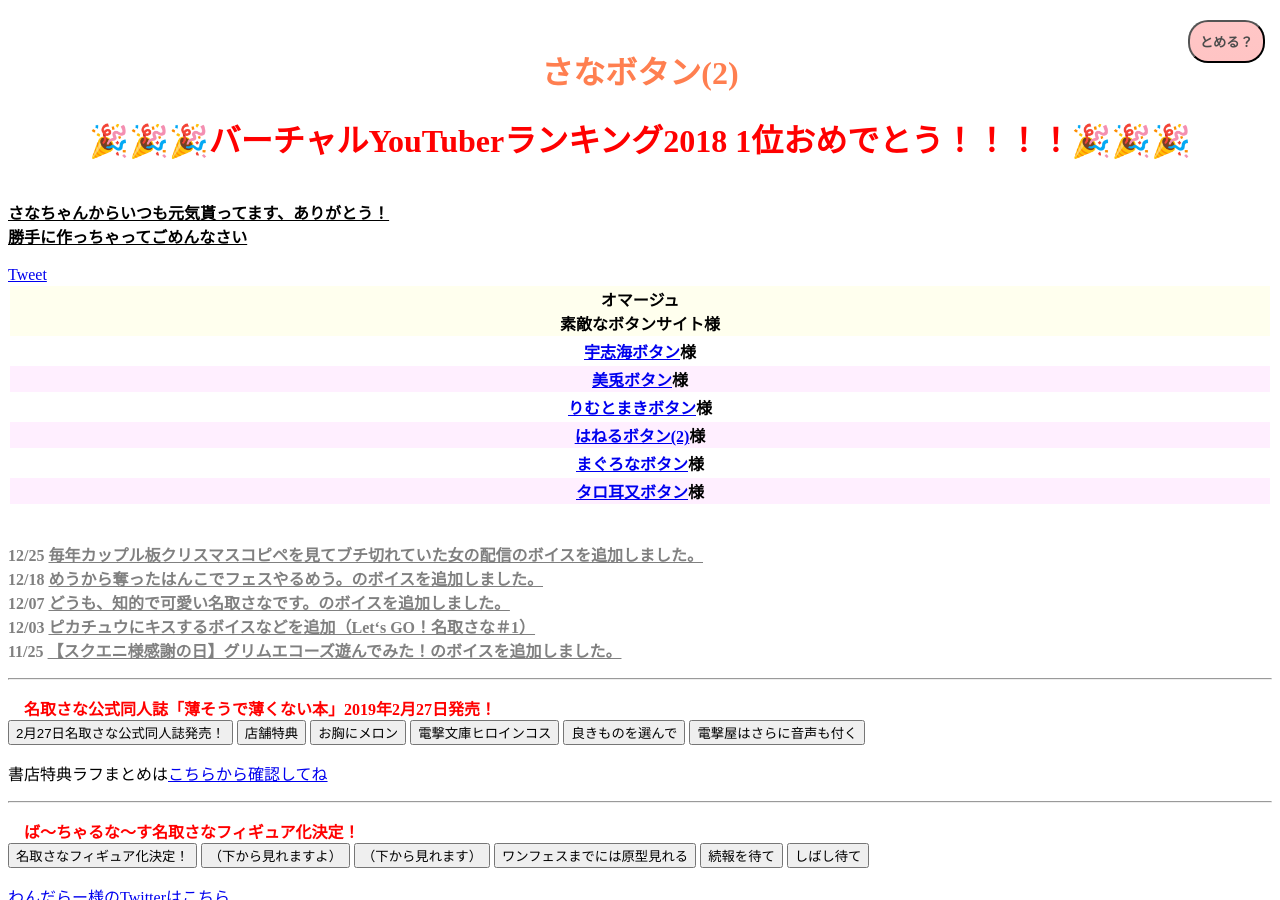
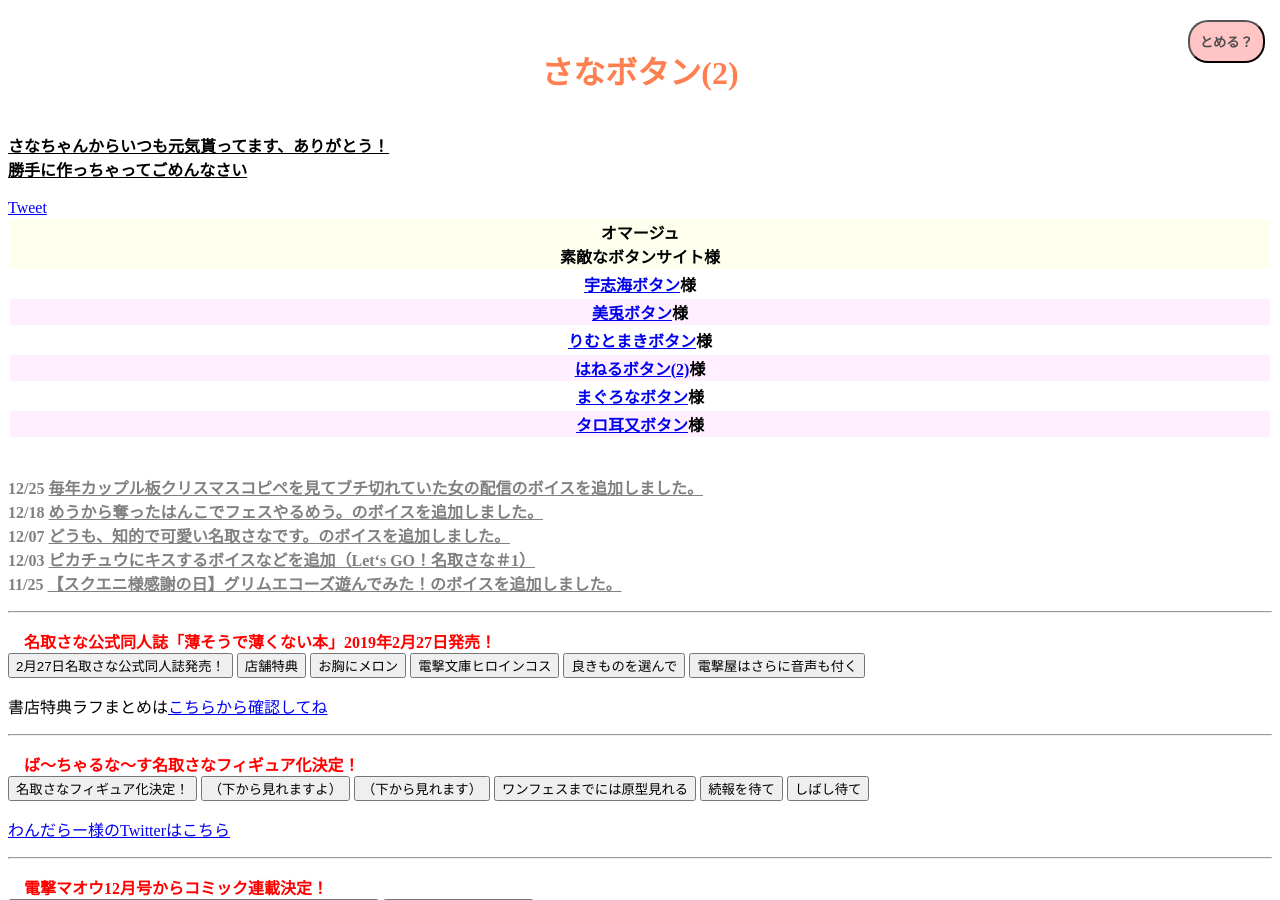
Before and after one commit to sanabutton/sanabutton.github.io, a Jekyll site: the page built from index.html, in a window 1280 px wide and 900 px high. Built offline with Jekyll 4.4.1, drawn with Linux system fonts in a browser that asks for light colours; comment, search, counter and statistics services are not loaded.

Commit message:
「バーチャルYouTuberランキング2017 1位おめでとう！！！！」削除

```diff
--- a/_includes/header.html
+++ b/_includes/header.html
@@ -1,5 +1,4 @@
 <h1 class="site-title" >さなボタン(2)</h1>
-<h1 style="color: red; text-align: center">🎉🎉🎉バーチャルYouTuberランキング2018 1位おめでとう！！！！🎉🎉🎉</h1>
 
 <br>
 
```
